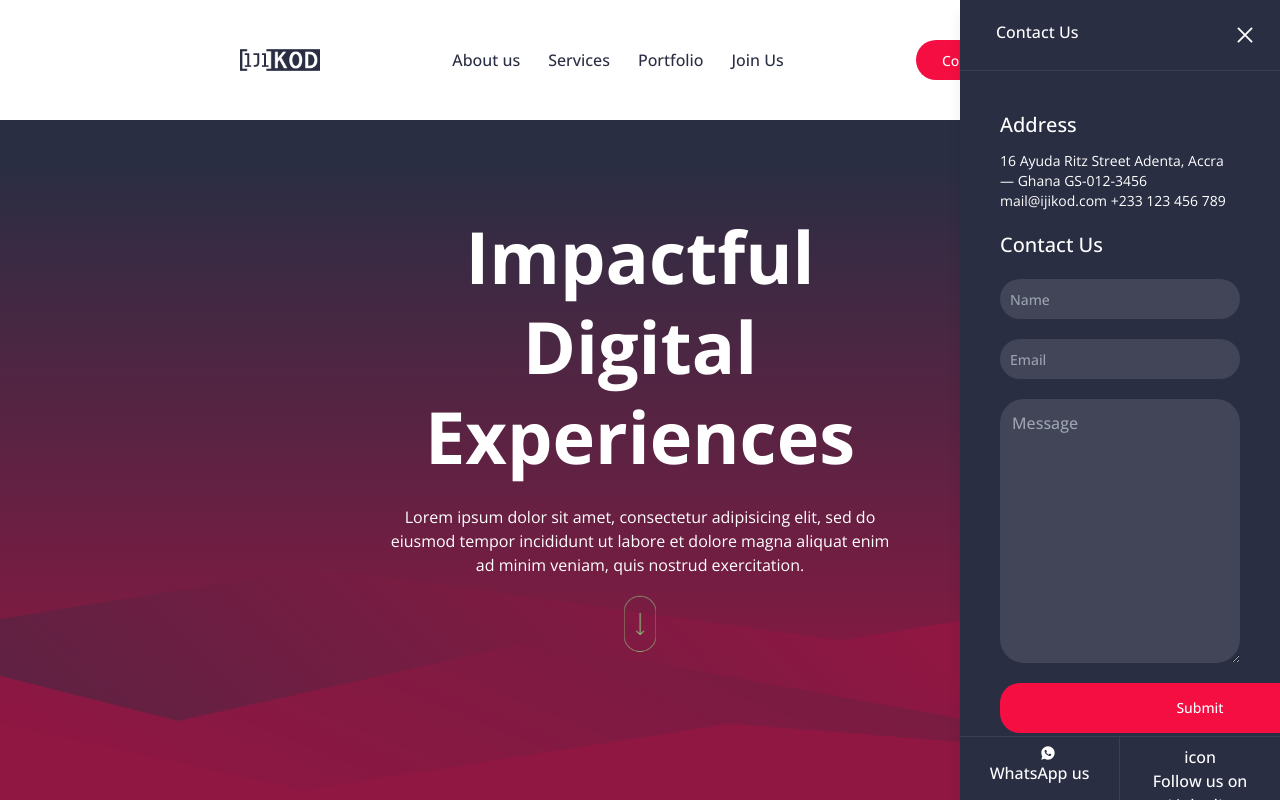
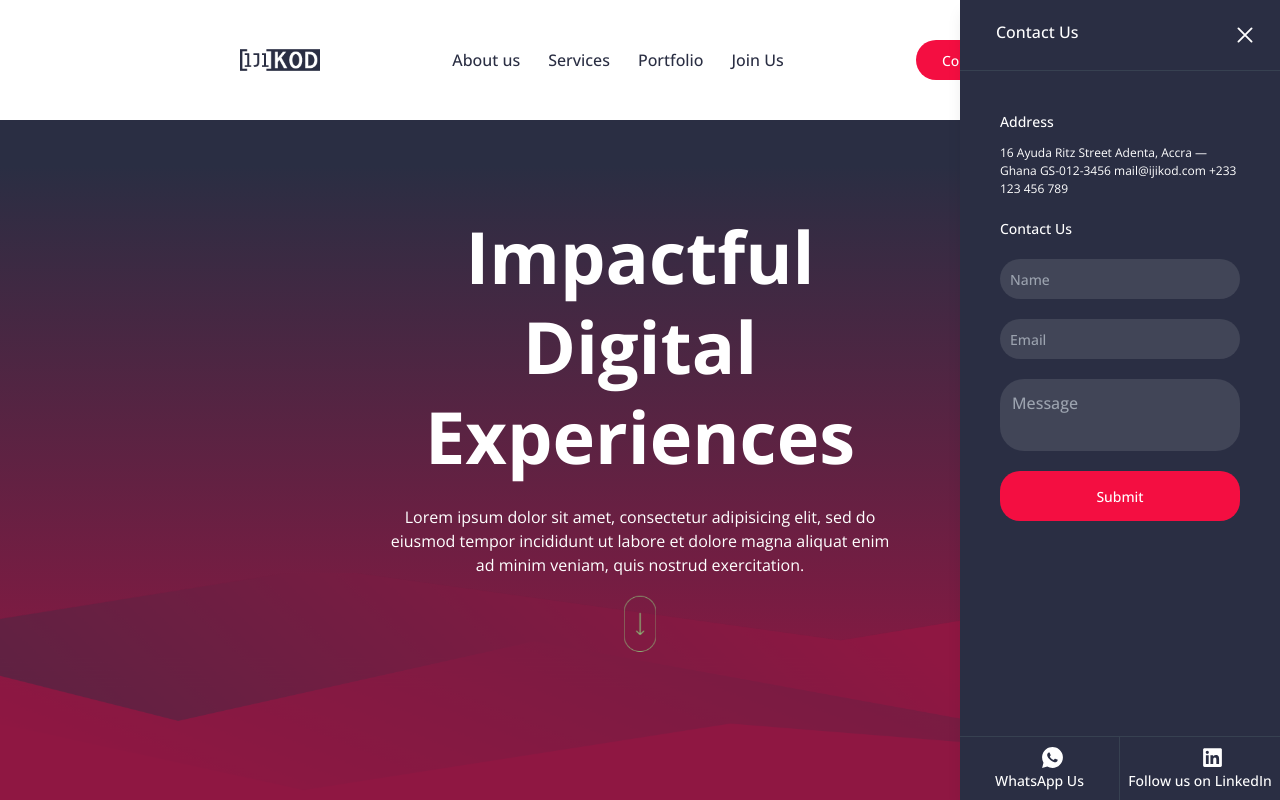
Before and after one commit to 4eug/Projects-nextjs, a Next.js app: page / in a window 1280 px wide. Both pictures are taken after a click on the button "Contact Us". Shown: the top 800 px of the page. Built offline with nearby package versions, Linux system fonts and the light colour scheme.

Commit message:
issues fixed

```diff
--- a/components/utilities/cards/contactCard.jsx
+++ b/components/utilities/cards/contactCard.jsx
@@ -1,12 +1,12 @@
 function ContactCard(props) {
   return (
-    <div className="px-10 text-xl">
+    <div className="px-10 text-ijikod-xsm">
       Address
-      <h2 className="text-sm mt-3 font-light">
+      <h2 className="text-ijikod-xxsm-a mt-3 font-light">
         16 Ayuda Ritz Street Adenta, Accra — Ghana GS-012-3456 mail@ijikod.com
         +233 123 456 789
       </h2>
-      <div className="mt-5 text-xl">
+      <div className="mt-5 text-ijikod-xsm">
         Contact Us
         <input
           type="name"
@@ -25,9 +25,7 @@ function ContactCard(props) {
         <textarea
           name="message"
           id="message"
-          cols="30"
-          rows="10"
-          className="form"
+          className="form resize-none"
           placeholder="Message"
         ></textarea>
         <button className="textarea">Submit</button>
--- a/components/utilities/cards/jobOpeningCard.jsx
+++ b/components/utilities/cards/jobOpeningCard.jsx
@@ -5,7 +5,9 @@ function JobOpeningCard(props) {
         <div className="text-left mt-4">
           <h4 className="text-white">{props.title}</h4>
           <p className="mt-7 text-ijikod-sm">{props.content}</p>
-          <button className="apply">Apply Now</button>
+          <div className="flex justify-end">
+            <button className="apply">Apply Now</button>
+          </div>
         </div>
       </div>
     </div>
--- a/components/utilities/contact.jsx
+++ b/components/utilities/contact.jsx
@@ -1,6 +1,9 @@
 import { AnimatePresence, motion } from "framer-motion";
 import { IoCloseOutline as Close } from "react-icons/io5";
-import { RiWhatsappFill } from "react-icons/ri";
+import {
+  RiLinkedinBoxFill,
+  RiWhatsappFill,
+} from "react-icons/ri";
 import React from "react";
 import ContactCard from "./cards/contactCard";
 
@@ -18,7 +21,7 @@ const ContactSideBar = (props) => {
               x: "100%",
             }}
             transition={{ type: "spring", bounce: 0, duration: 0.8 }}
-            className="fixed bg-ijikod-dark-blue text-white shadow-lg top-0 right-0 md:w-1/4 h-screen flex flex-col gap-10 z-50"
+            className="fixed bg-ijikod-dark-blue text-white shadow-lg top-0 right-0 w-full sm:w-1/3 lg:w-1/4 h-screen flex flex-col gap-10 z-50 overflow-y-auto"
           >
             <div className="border-b border-gray-700 p-5 flex justify-between">
               <h5 className="md:px-4">Contact Us</h5>
@@ -31,53 +34,23 @@ const ContactSideBar = (props) => {
 
             <ContactCard />
 
-            {/* <div className="px-10 text-xl">
-              Address
-              <h2 className="text-sm mt-3 font-light">
-                16 Ayuda Ritz Street Adenta, Accra — Ghana GS-012-3456
-                mail@ijikod.com +233 123 456 789
-              </h2>
-            </div> */}
-
-            {/* <div className="px-10 text-xl">
-              Contact Us
-              <input
-                type="name"
-                id="name"
-                className="form"
-                placeholder="Name"
-                required
-              />
-              <input
-                type="email"
-                id="email"
-                className="form"
-                placeholder="Email"
-                required
-              />
-              <textarea
-                name="message"
-                id="message"
-                cols="10"
-                rows="10"
-                className="form"
-                placeholder="Message"
-              ></textarea>
-              <button className="textarea">Submit</button>
-            </div> */}
-
             <div className="h-16 absolute bottom-0 left-0 right-0 border-t border-gray-700 flex items-center text-center">
               <div className="w-1/2 h-full border-r border-gray-700 pt-2">
                 <div className="flex flex-col item-center content-center">
                   <div className="ml-20">
-                    <RiWhatsappFill />
+                    <RiWhatsappFill size="25" />
                   </div>
-                  WhatsApp us
+                  <h5 className="text-ijikod-xsm">WhatsApp Us</h5>
                 </div>
               </div>
+
               <div className="w-1/2 h-full pt-2">
-                <div>icon</div>
-                <div>Follow us on LinkedIn</div>
+                <div className="flex flex-col item-center content-center">
+                  <div className="ml-20">
+                    <RiLinkedinBoxFill size="25" />
+                  </div>
+                  <h5 className="text-ijikod-xsm">Follow us on LinkedIn</h5>
+                </div>
               </div>
             </div>
           </motion.div>
--- a/components/utilities/job.jsx
+++ b/components/utilities/job.jsx
@@ -44,7 +44,7 @@ const JobSideBar = (props) => {
               x: "100%",
             }}
             transition={{ type: "spring", bounce: 0, duration: 0.8 }}
-            className="fixed bg-ijikod-dark-blue text-white shadow-lg top-0 right-0 w-1/4 h-screen flex flex-col gap-10 z-50"
+            className="fixed bg-ijikod-dark-blue text-white shadow-lg top-0 right-0 w-full sm:w-1/3 lg:w-1/4 h-screen overflow-y-auto flex flex-col gap-10 z-50"
           >
             <div className="border-b border-gray-700 p-5 flex justify-between">
               <h5 className="px-4">Job Openings</h5>
--- a/components/utilities/sidebar.jsx
+++ b/components/utilities/sidebar.jsx
@@ -45,7 +45,10 @@ const SideBar = (props) => {
                 <NavItem href="/join-us" text="Join Us" />
                 <button
                   className="red"
-                  onClick={() => props.setContactSideBar(true)}
+                  onClick={() => {
+                    props.setContactSideBar(true);
+                    props.setSideBar(false);
+                  }}
                 >
                   Contact Us
                 </button>
--- a/pages/index.jsx
+++ b/pages/index.jsx
@@ -68,7 +68,7 @@ export default function Home() {
 
       <JobSideBar jobSideBar={jobSideBar} setJobSideBar={setJobSideBar} />
 
-      <SideBar sideBar={sideBar} />
+      <SideBar sideBar={sideBar} setSideBar={setSideBar} setContactSideBar={setContactSideBar} />
     </>
   );
 }
--- a/styles/globals.css
+++ b/styles/globals.css
@@ -28,11 +28,11 @@
   }
 
   button.textarea {
-    @apply mt-5 btn-common bg-ijikod-red h-ijikod-px-50 w-ijikod-px-400 text-white;
+    @apply mt-5 w-full btn-common bg-ijikod-red h-ijikod-px-50 text-white;
   }
 
   button.apply {
-    @apply btn-common mt-4 ml-48  bg-ijikod-red text-white transition-colors duration-300 hover:bg-red-600;
+    @apply btn-common mt-4 w-2/4 bg-ijikod-red text-white transition-colors duration-300 hover:bg-red-600;
   }
 
   input.form {
--- a/tailwind.config.js
+++ b/tailwind.config.js
@@ -43,6 +43,7 @@ module.exports = {
 
         "ijikod-sm": "16px",
         "ijikod-xsm": "14px",
+        "ijikod-xxsm-a": "12px",
         "ijikod-xxsm": "10px",
       },
 
```
